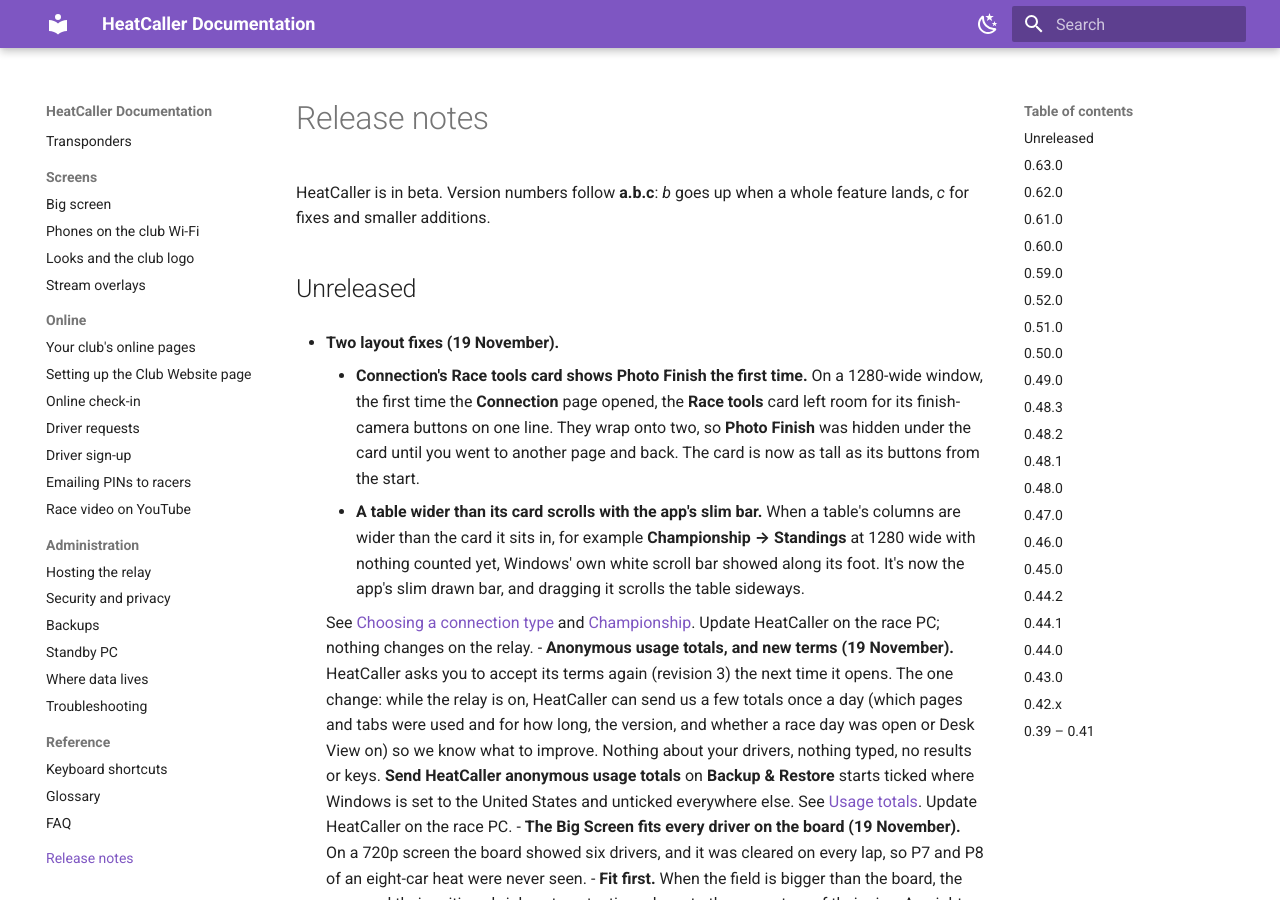
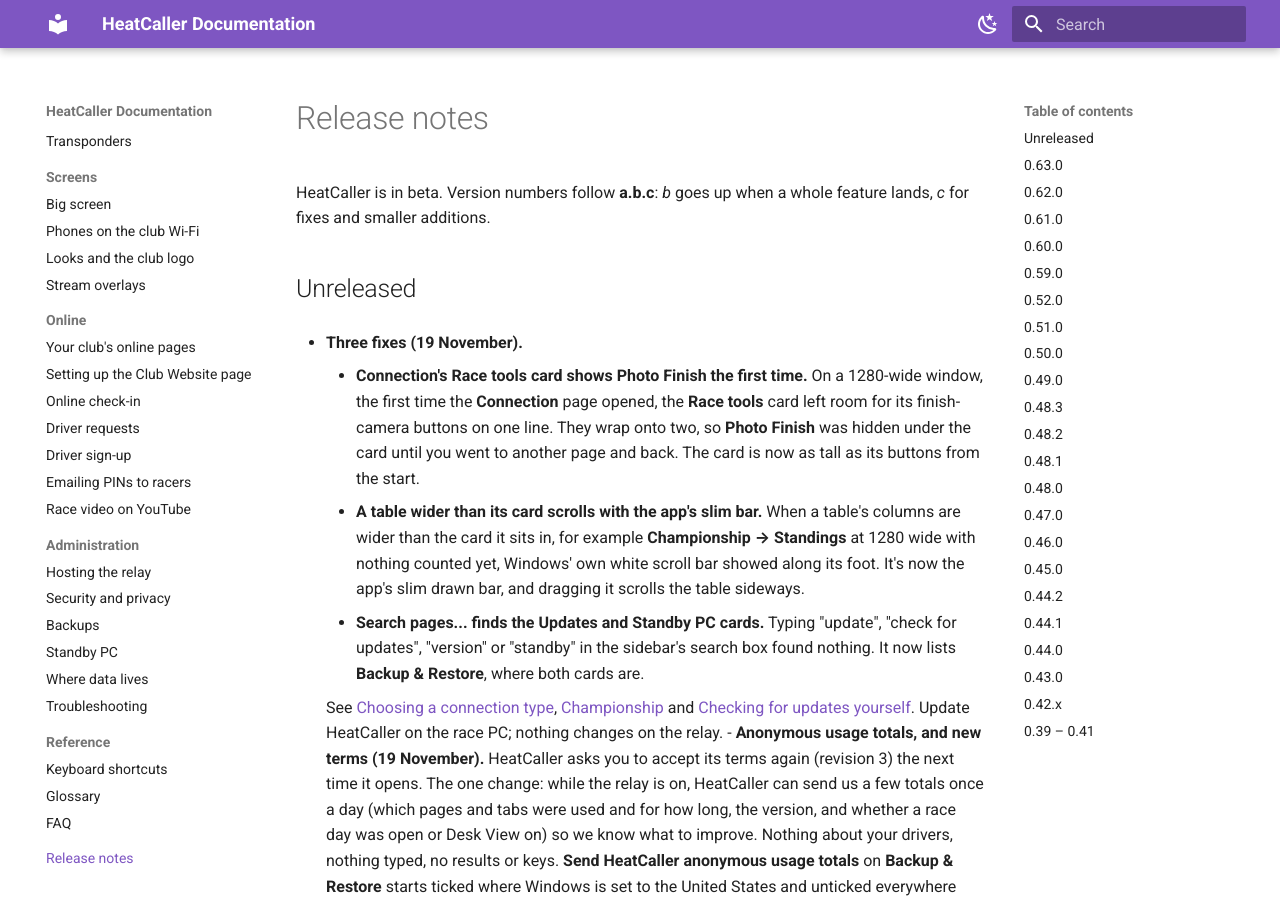
Before and after one commit to heatcaller/HeatCaller, an MkDocs documentation site: the page built from website/docs/release-notes.md, in a window 1280 px wide and 900 px high. Built offline with MkDocs 1.6.1 and Material for MkDocs 9.7.7, drawn with Linux system fonts in a browser that asks for light colours; some of the changed text lies outside the part shown.

Commit message:
Release notes: Search pages finds the Updates and Standby PC cards
Co-Authored-By: Claude Opus 5.5 <noreply@anthropic.com>

```diff
--- a/website/docs/release-notes.md
+++ b/website/docs/release-notes.md
@@ -4,11 +4,12 @@ HeatCaller is in beta. Version numbers follow **a.b.c**: *b* goes up when a whol
 
 ## Unreleased
 
-- **Two layout fixes (19 November).**
+- **Three fixes (19 November).**
     - **Connection's Race tools card shows Photo Finish the first time.** On a 1280-wide window, the first time the **Connection** page opened, the **Race tools** card left room for its finish-camera buttons on one line. They wrap onto two, so **Photo Finish** was hidden under the card until you went to another page and back. The card is now as tall as its buttons from the start.
     - **A table wider than its card scrolls with the app's slim bar.** When a table's columns are wider than the card it sits in, for example **Championship → Standings** at 1280 wide with nothing counted yet, Windows' own white scroll bar showed along its foot. It's now the app's slim drawn bar, and dragging it scrolls the table sideways.
-
-    See [Choosing a connection type](timing/decoders.md#choosing-a-connection-type) and [Championship](race-control/results-and-championships.md#championship). Update HeatCaller on the race PC; nothing changes on the relay.
+    - **Search pages... finds the Updates and Standby PC cards.** Typing "update", "check for updates", "version" or "standby" in the sidebar's search box found nothing. It now lists **Backup & Restore**, where both cards are.
+
+    See [Choosing a connection type](timing/decoders.md#choosing-a-connection-type), [Championship](race-control/results-and-championships.md#championship) and [Checking for updates yourself](getting-started/install.md#checking-for-updates-yourself). Update HeatCaller on the race PC; nothing changes on the relay.
 - **Anonymous usage totals, and new terms (19 November).** HeatCaller asks you to accept its terms again (revision 3) the next time it opens. The one change: while the relay is on, HeatCaller can send us a few totals once a day (which pages and tabs were used and for how long, the version, and whether a race day was open or Desk View on) so we know what to improve. Nothing about your drivers, nothing typed, no results or keys. **Send HeatCaller anonymous usage totals** on **Backup & Restore** starts ticked where Windows is set to the United States and unticked everywhere else. See [Usage totals](admin/backups.md#usage-totals). Update HeatCaller on the race PC.
 - **The Big Screen fits every driver on the board (19 November).** On a 720p screen the board showed six drivers, and it was cleared on every lap, so P7 and P8 of an eight-car heat were never seen.
     - **Fit first.** When the field is bigger than the board, the rows and their writing shrink a step at a time, down to three quarters of their size. An eight-car heat on a 720p screen fits with nothing moving.
```
